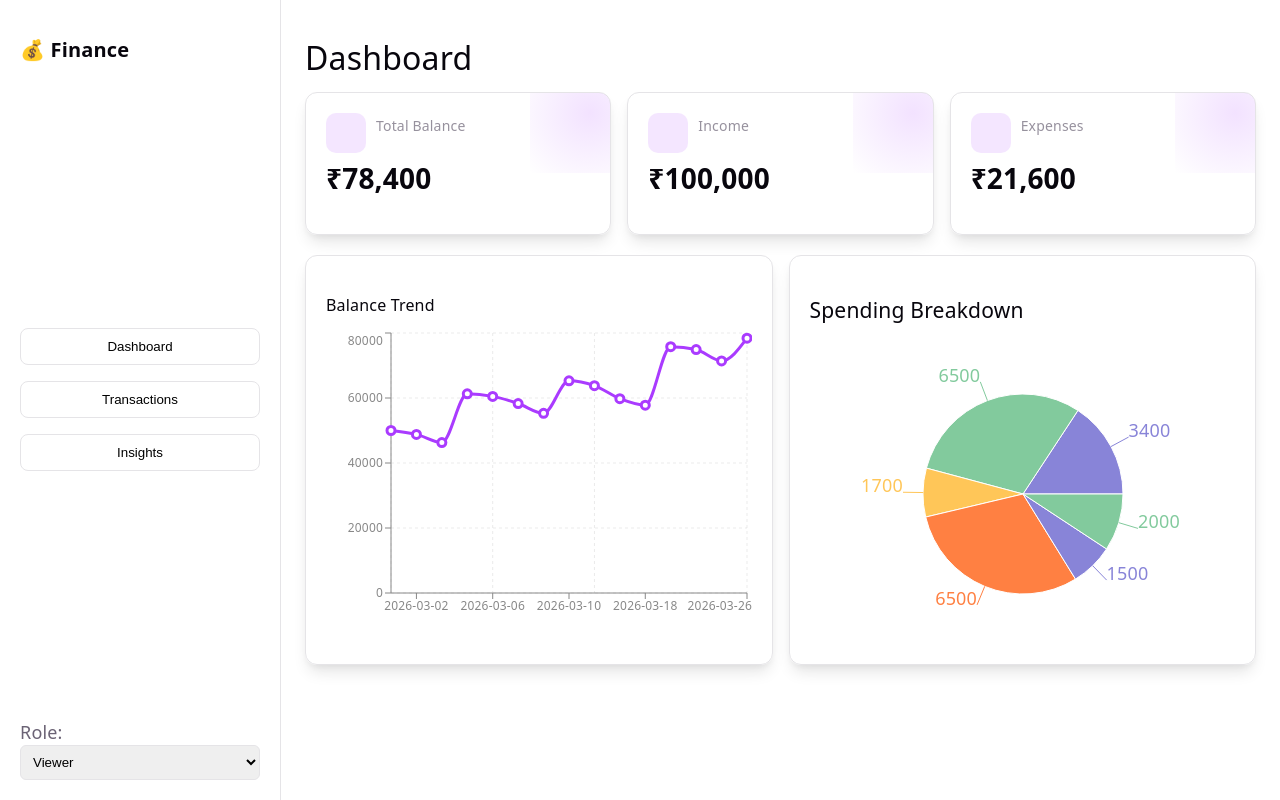
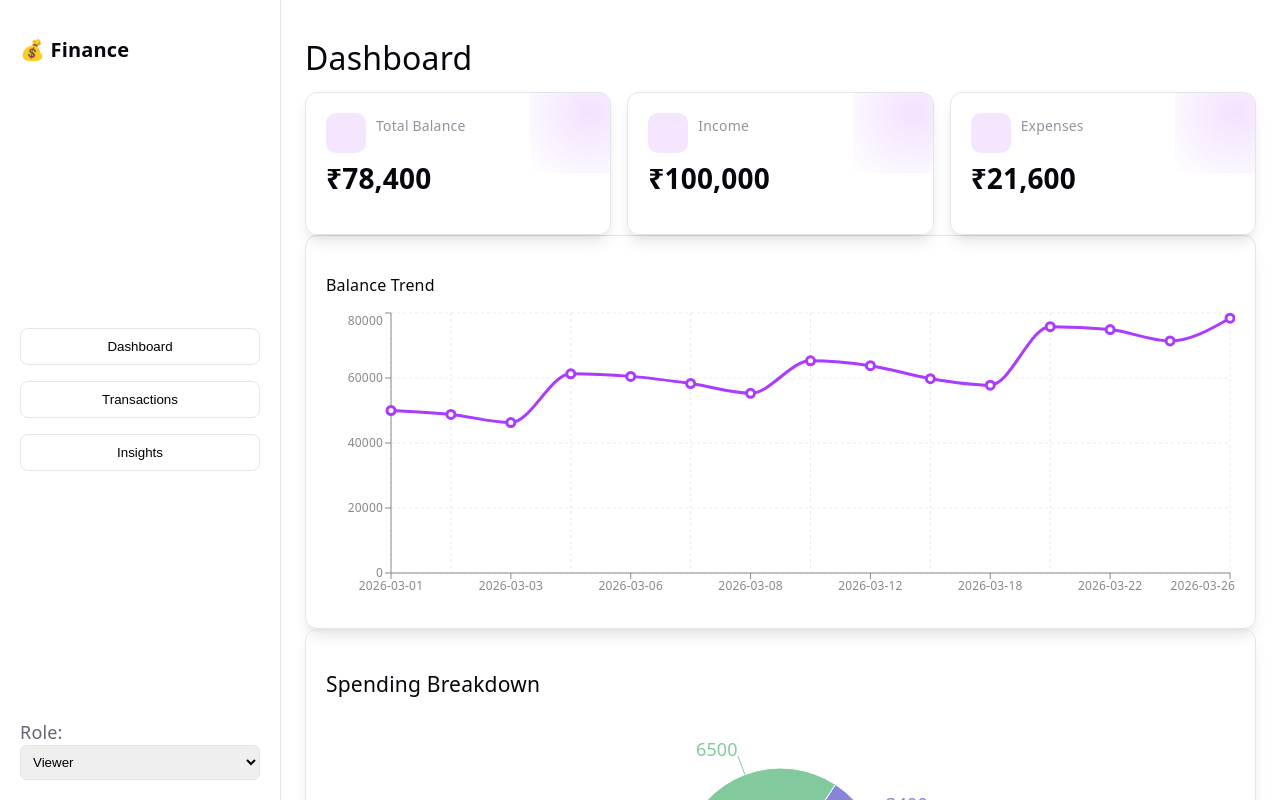
Before and after one commit to Sheikh-ASif/FinanceDashboard, a React app in the folder Frontend/: page / in a window 1280 px wide. Built offline with nearby package versions, Linux system fonts and the light colour scheme; the HTML template or start-up script is replaced by a standard one.

Commit message:
Adding the style that make it attractive

```diff
--- a/Frontend/src/pages/Dashboard.jsx
+++ b/Frontend/src/pages/Dashboard.jsx
@@ -1,8 +1,8 @@
-import SummaryCard from "../components/Cards/SummaryCard";
-import CustomLineChart from "../components/charts/LineChart";
-import CustomPieChart from "../components/charts/PieChart";
+import SummaryCard from "../components/cards/SummaryCard";
+import LineChart from "../components/charts/LineChart";
+import PieChart from "../components/charts/PieChart";
 
-import { useAppContext } from "../Context/AppContext";
+import { useAppContext } from "../context/AppContext";
 import {
   calculateBalance,
   calculateIncome,
@@ -17,8 +17,8 @@ function Dashboard() {
   const income = calculateIncome(allTransactions);
   const expenses = calculateExpenses(allTransactions);
 
-  // Line Chart Data (running balance)
   let runningBalance = 0;
+
   const lineData = allTransactions.map((t) => {
     runningBalance += t.type === "income" ? t.amount : -t.amount;
     return {
@@ -27,24 +27,21 @@ function Dashboard() {
     };
   });
 
-  // Pie Chart Data
   const pieData = groupByCategory(allTransactions);
 
   return (
-    <div>
-      <h1>Dashboard</h1>
+    <div className="dashboard">
+      <h1 className="page-title">Dashboard</h1>
 
-      {/* Cards */}
       <div className="cards">
         <SummaryCard title="Total Balance" amount={balance} />
         <SummaryCard title="Income" amount={income} />
         <SummaryCard title="Expenses" amount={expenses} />
       </div>
 
-      {/* Charts */}
-      <div className="cards">
-        <CustomLineChart data={lineData} />
-        <CustomPieChart data={pieData} />
+      <div className="charts-grid">
+        <LineChart data={lineData} />
+        <PieChart data={pieData} />
       </div>
     </div>
   );
```
